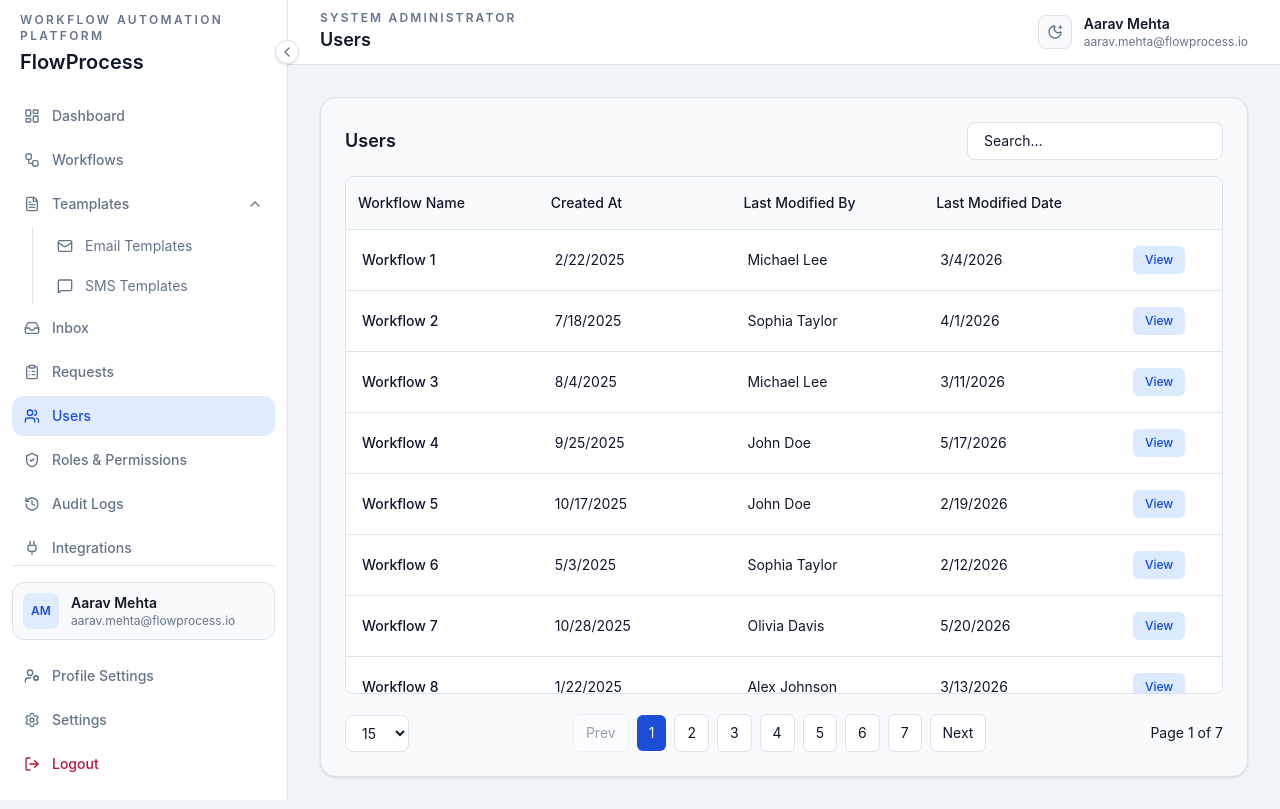
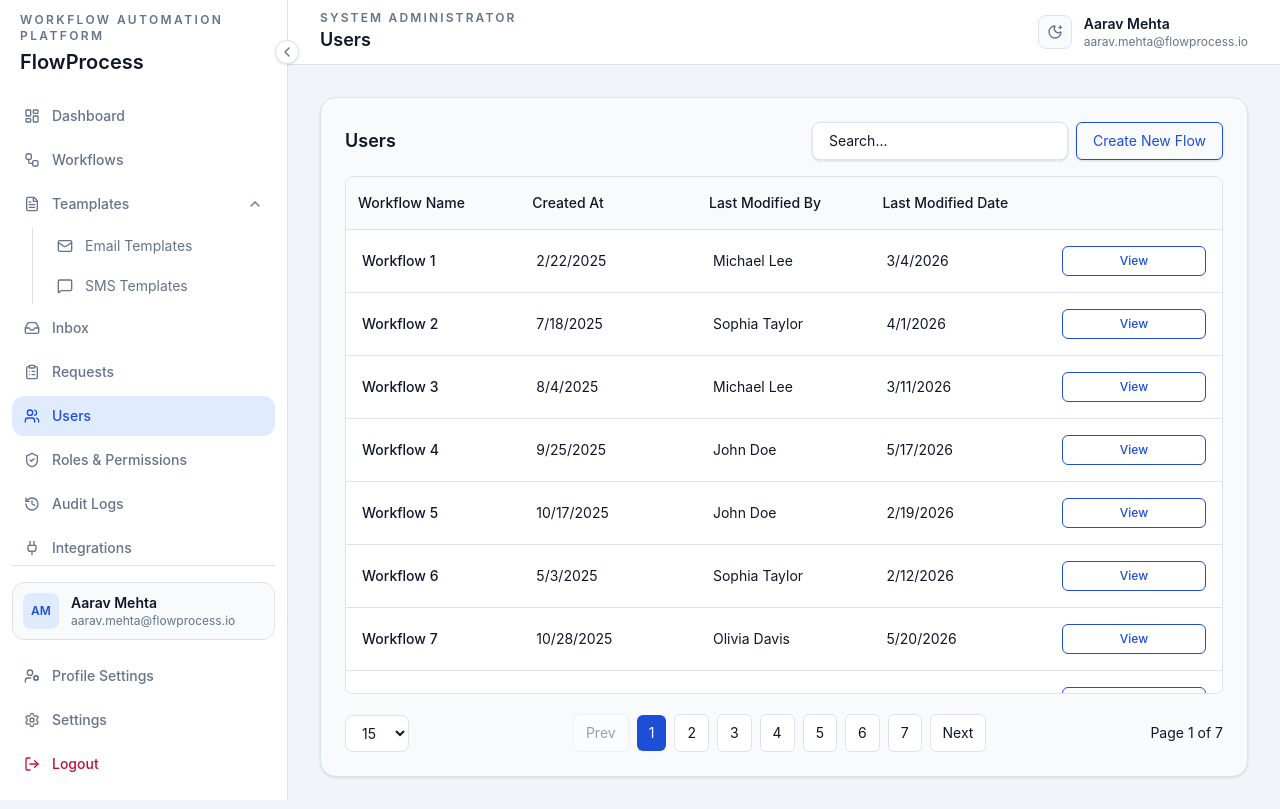
Before and after one commit to mdshoaibakhtar/FlowProcess, a React (Vite) app: page /users in a window 1280 px wide. Built offline with nearby package versions, Linux system fonts and the light colour scheme.

Commit message:
feat: Added create new flow button

```diff
--- a/src/features/table/DataTable.tsx
+++ b/src/features/table/DataTable.tsx
@@ -36,7 +36,6 @@ const DataTable = <T extends BaseRow>({
   isDialog = false,
   dialogComponent,
   dialogClass,
-  onView,
 }: DataTableProps<T>) => {
   const [sorting, setSorting] = useState<SortingState>([]);
   const [globalFilter, setGlobalFilter] = useState('');
@@ -93,12 +92,21 @@ const DataTable = <T extends BaseRow>({
       <div className='mb-4 flex items-center justify-between'>
         <h2 className='text-lg font-semibold text-(--text-primary)'>{title}</h2>
 
-        <input
-          value={globalFilter}
-          onChange={(event) => setGlobalFilter(event.target.value)}
-          placeholder='Search...'
-          className='w-64 rounded-lg border border-(--app-border) bg-(--surface-primary) px-4 py-2 text-sm text-(--text-primary) outline-none placeholder:text-(--text-secondary) focus:border-(--accent-strong)'
-        />
+        <div className='flex gap-2'>
+          <input
+            value={globalFilter}
+            onChange={(event) => setGlobalFilter(event.target.value)}
+            placeholder='Search...'
+            className='w-64 shadow-sm rounded-lg border border-(--app-border) bg-(--surface-primary) px-4 py-2 text-sm text-(--text-primary) outline-none placeholder:text-(--text-secondary) focus:border-(--accent-strong)'
+          />
+
+          <button
+            className='border text-(--accent-strong) px-4 rounded-md cursor-pointer shadow-sm text-sm'
+            onClick={() => setIsOpen(true)}
+          >
+            Create New Flow
+          </button>
+        </div>
       </div>
 
       {/* Table */}
@@ -153,8 +161,8 @@ const DataTable = <T extends BaseRow>({
                       {cell.column.id === 'action' ? (
                         <div className='flex gap-2'>
                           <button
-                            onClick={() => onView?.(cell.row.original)}
-                            className='rounded-md bg-blue-100 px-3 py-1.5 text-xs font-medium text-blue-700 transition hover:bg-blue-200'
+                            onClick={() => handleViewFlow?.(cell.row.original?.workflowName)}
+                            className='rounded-md text-(--accent-strong) px-3 py-1.5 text-xs font-medium border w-36 transition cursor-pointer'
                             title='View'
                           >
                             View
```
